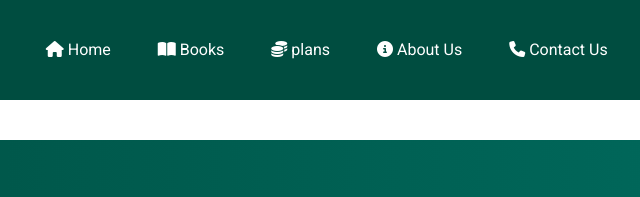
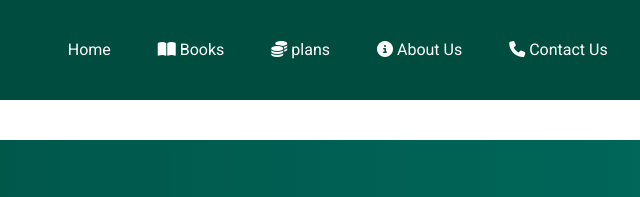
Before and after one commit to vignesh171817/Central-Digital-Lib, a plain HTML site: page index.html in a window 1280 px wide. Shown: the top 197 px of the page, 503-1143 px from the left. Drawn offline with nearby package versions, Linux system fonts and the light colour scheme.

Commit message:
Update index.html

```diff
--- a/index.html
+++ b/index.html
@@ -19,7 +19,7 @@
         </a>
         <div class="nav-bar">
 
-           <a class="navi" href="index.html"><i class="fa-solid fa-house"></i>             Home</a>
+           <a class="navi" href="index.html">Home</a>
         <a class="navi" href="book.html">
 <i class="fa-solid fa-book-open"></i>
               Books</a>
```
